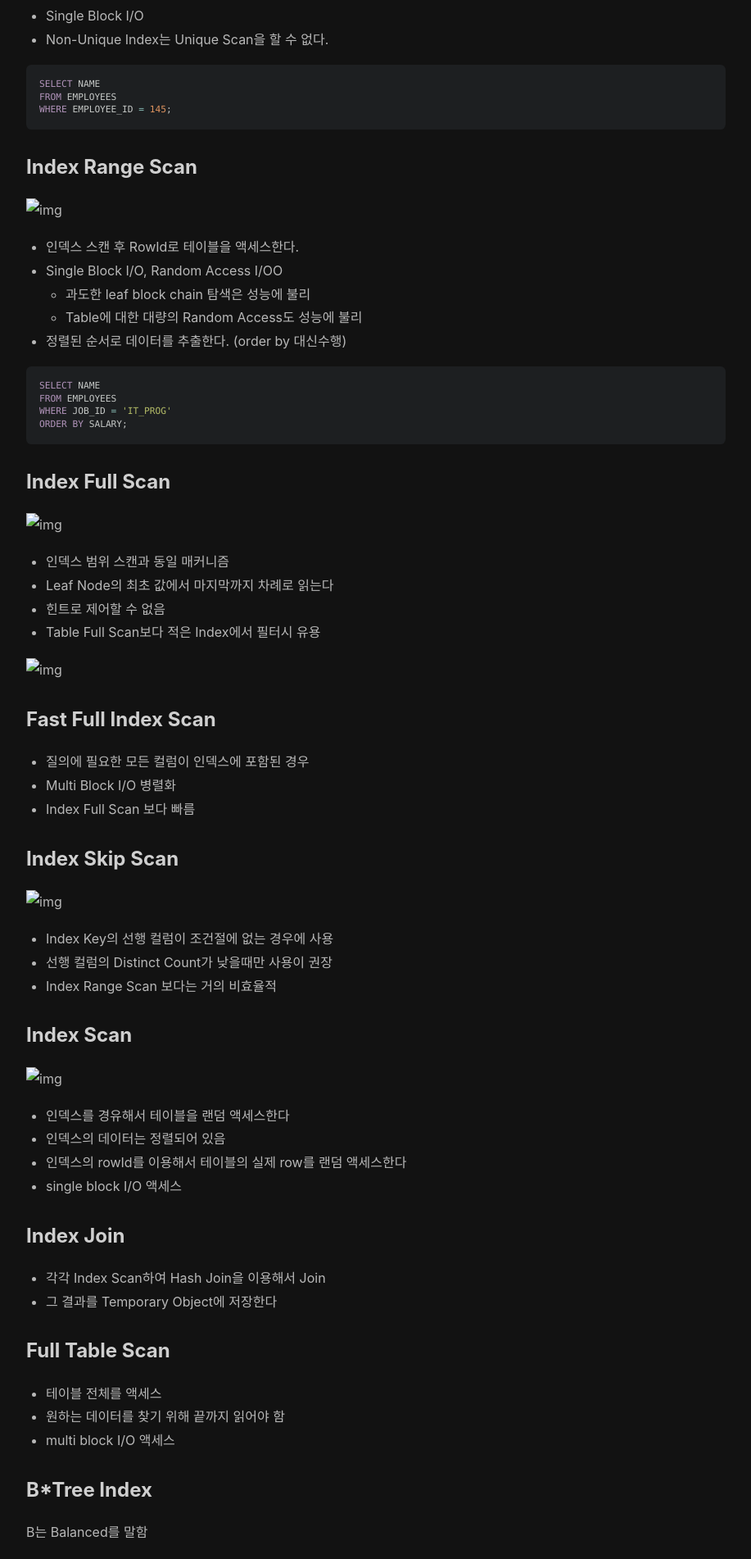
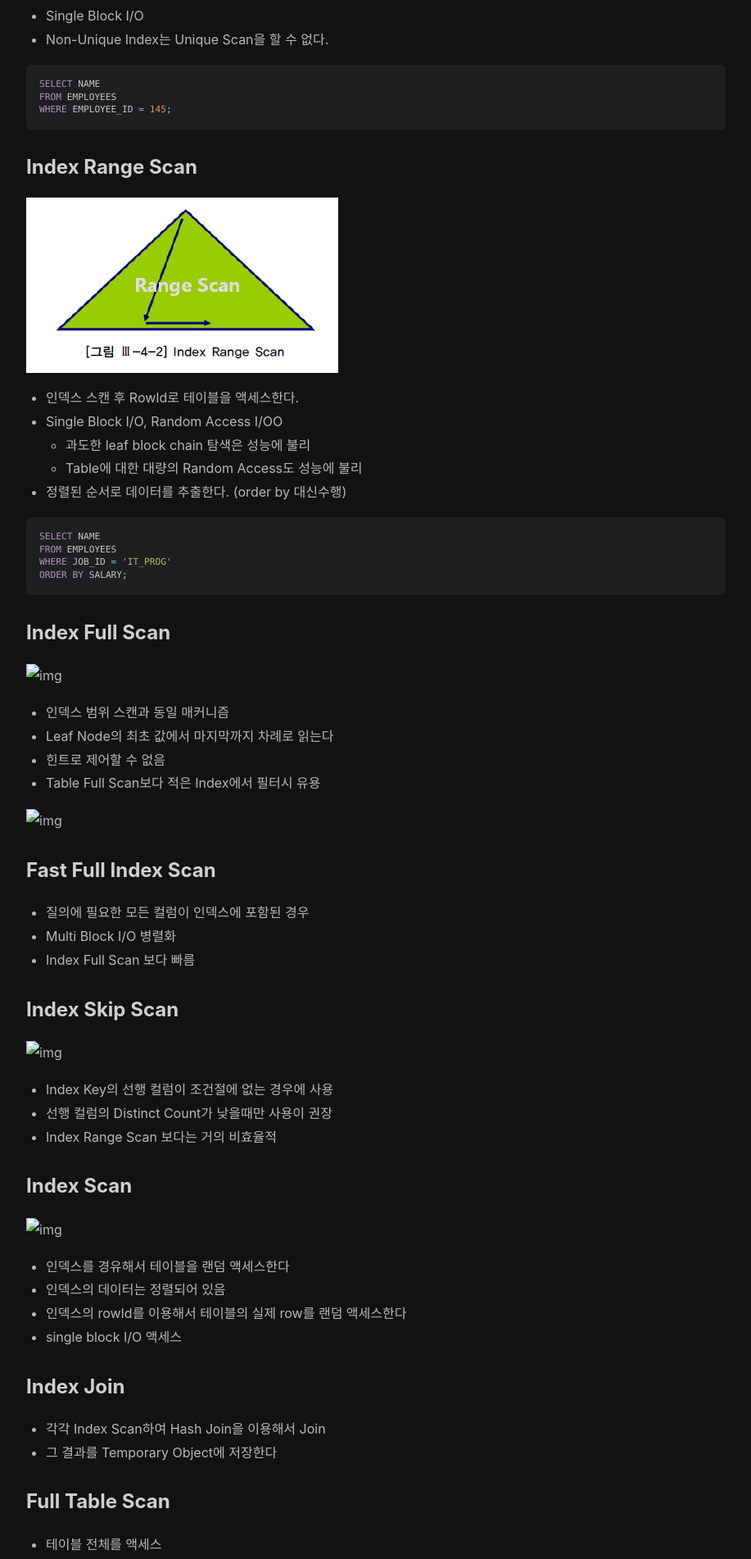
Before and after one commit to kong9410/kong9410.github.io, a Jekyll site: the page built from _posts/DB/2021-02-16-oracle-indexed.md, in a window 1280 px wide. Shown: the part 1898-3800 px from the top of the page at 82% size, without its empty margins (71-988 px from the left). Built offline with Jekyll 4.4.1, drawn with Linux system fonts in a browser that asks for light colours; nearby versions of some CDN libraries.

Commit message:
이미지 수정 테스트

```diff
--- a/_posts/DB/2021-02-16-oracle-indexed.md
+++ b/_posts/DB/2021-02-16-oracle-indexed.md
@@ -83,7 +83,7 @@ WHERE EMPLOYEE_ID = 145;
 
 ### Index Range Scan
 
-![img](SQL_331.jpg)
+![SQL_331.jpg](https://github.com/kong9410/kong9410.github.io/blob/main/_posts/DB/SQL_331.jpg?raw=true)
 
 - 인덱스 스캔 후 RowId로 테이블을 액세스한다.
 - Single Block I/O, Random Access I/OO
```
